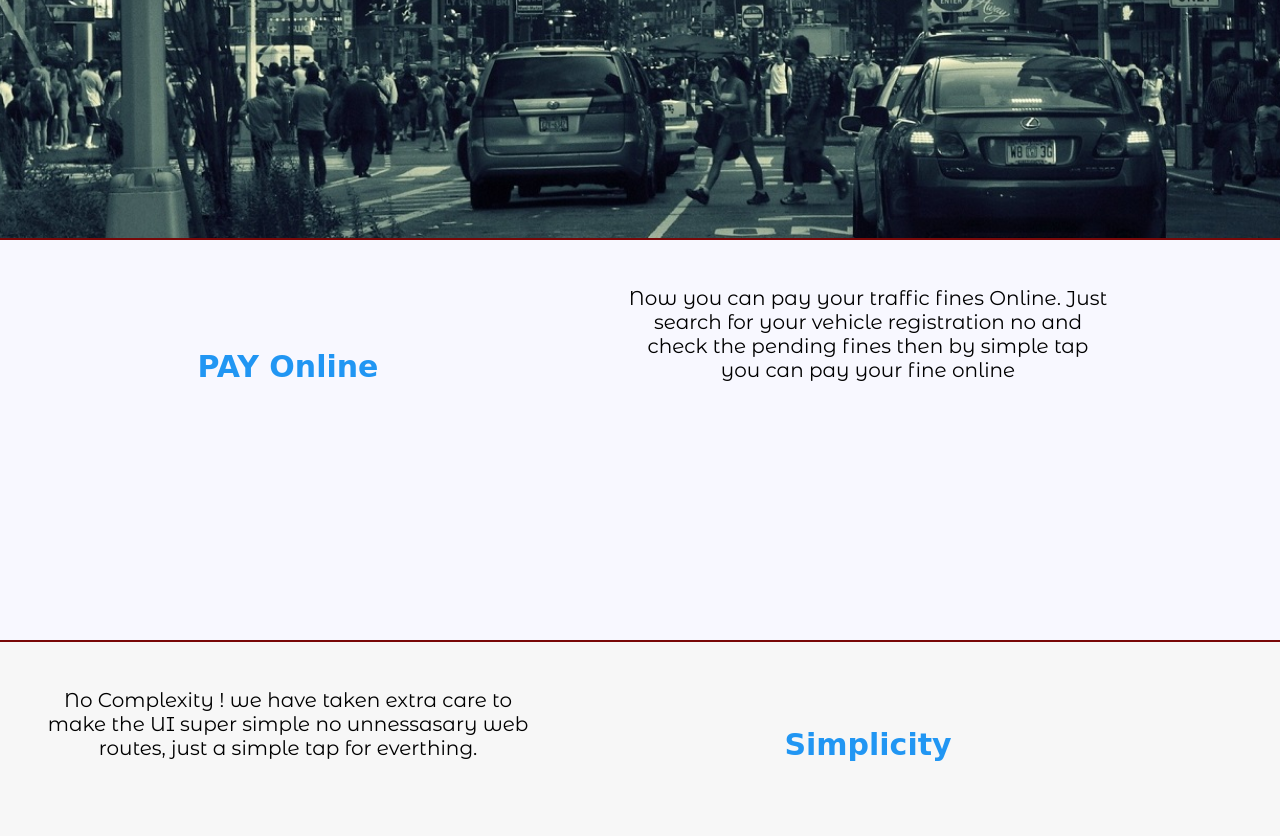
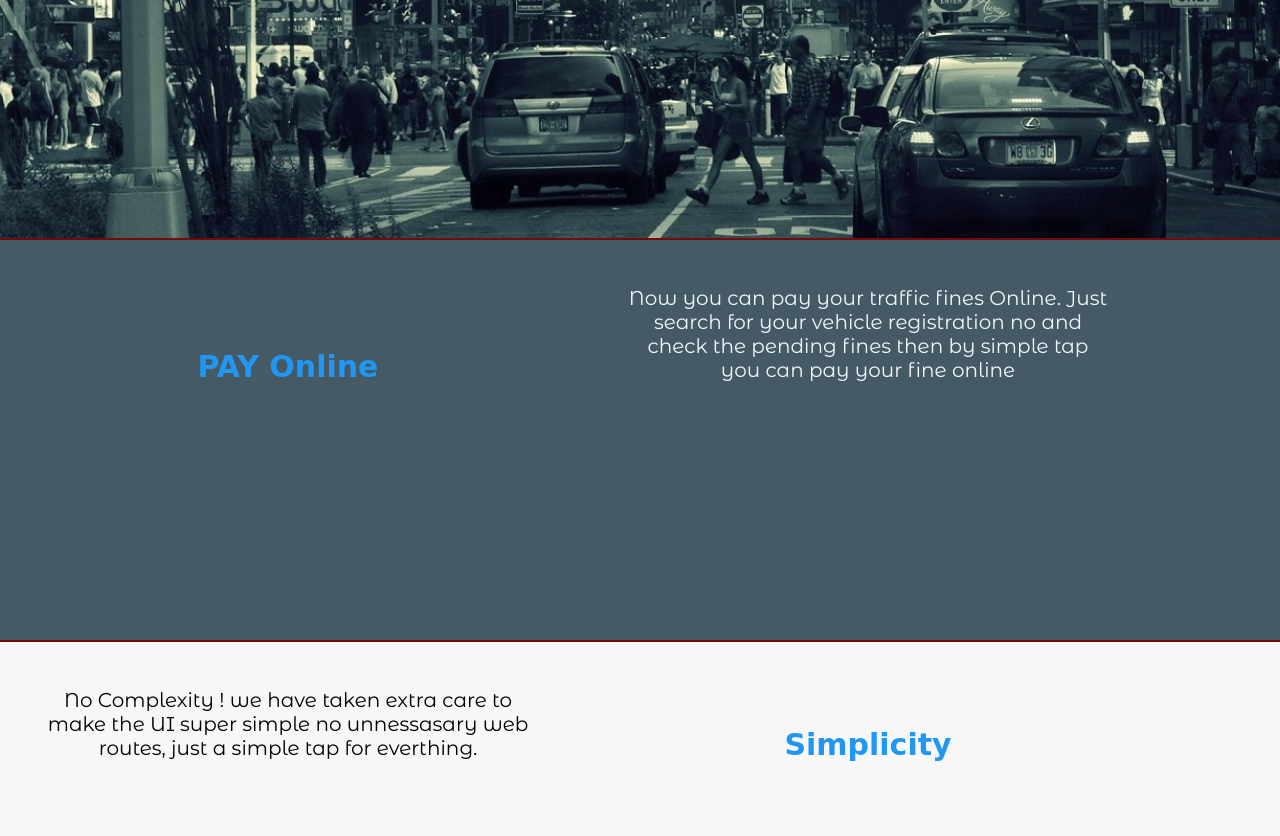
Before and after one commit to mayank8005/project-hackathon2k18, a plain HTML site: page index.html in a window 1280 px wide. Shown: the part 436-1272 px from the top of the page. Drawn offline with Linux system fonts and the light colour scheme; a web font is replaced by a local one.

Commit message:
color of 1 intro sec changed

```diff
--- a/css/mystyle.css
+++ b/css/mystyle.css
@@ -145,7 +145,8 @@ header{
 }
 
 #intro-1-section{
-    background-color: ghostwhite;
+    background-color: #455A64;
+    color: aliceblue;
     border-bottom: solid 2px #790808;
     border-top: solid 2px #790808;
 }
```
